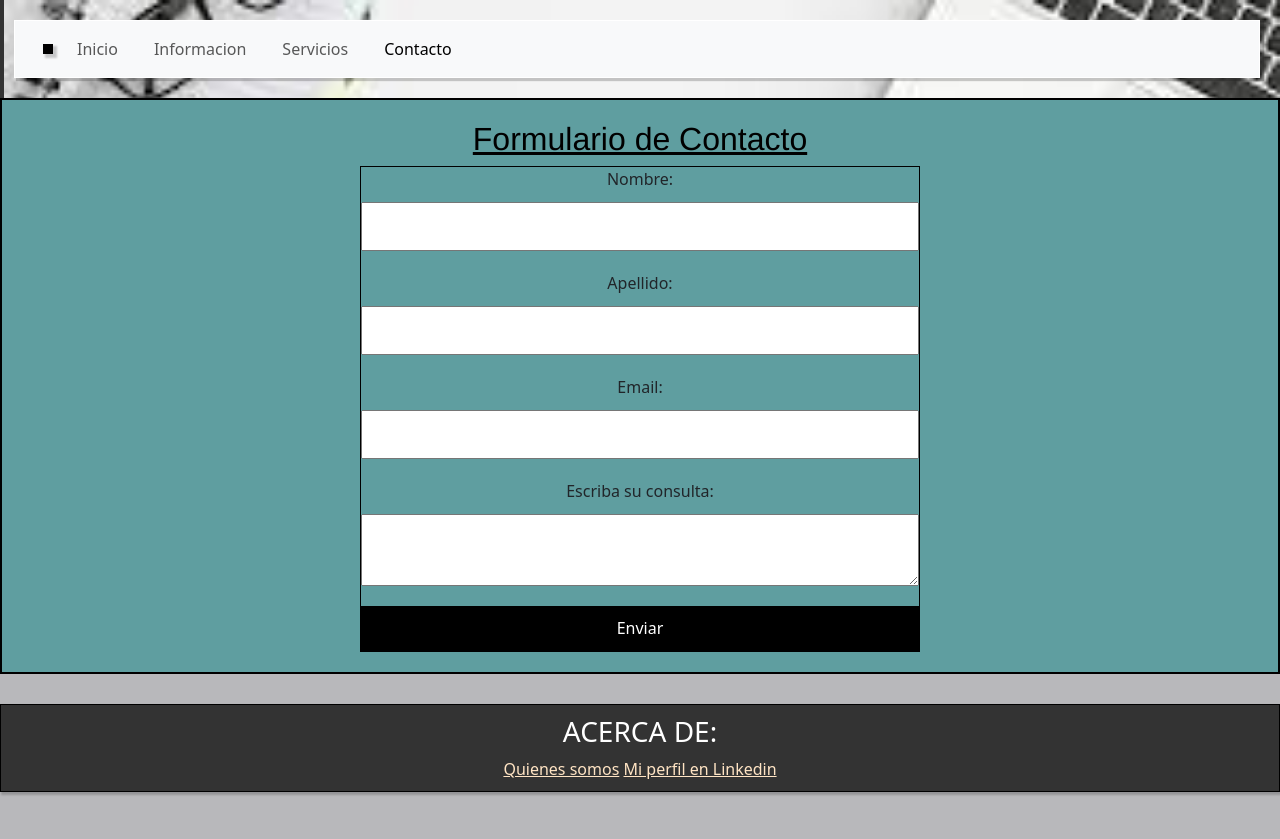
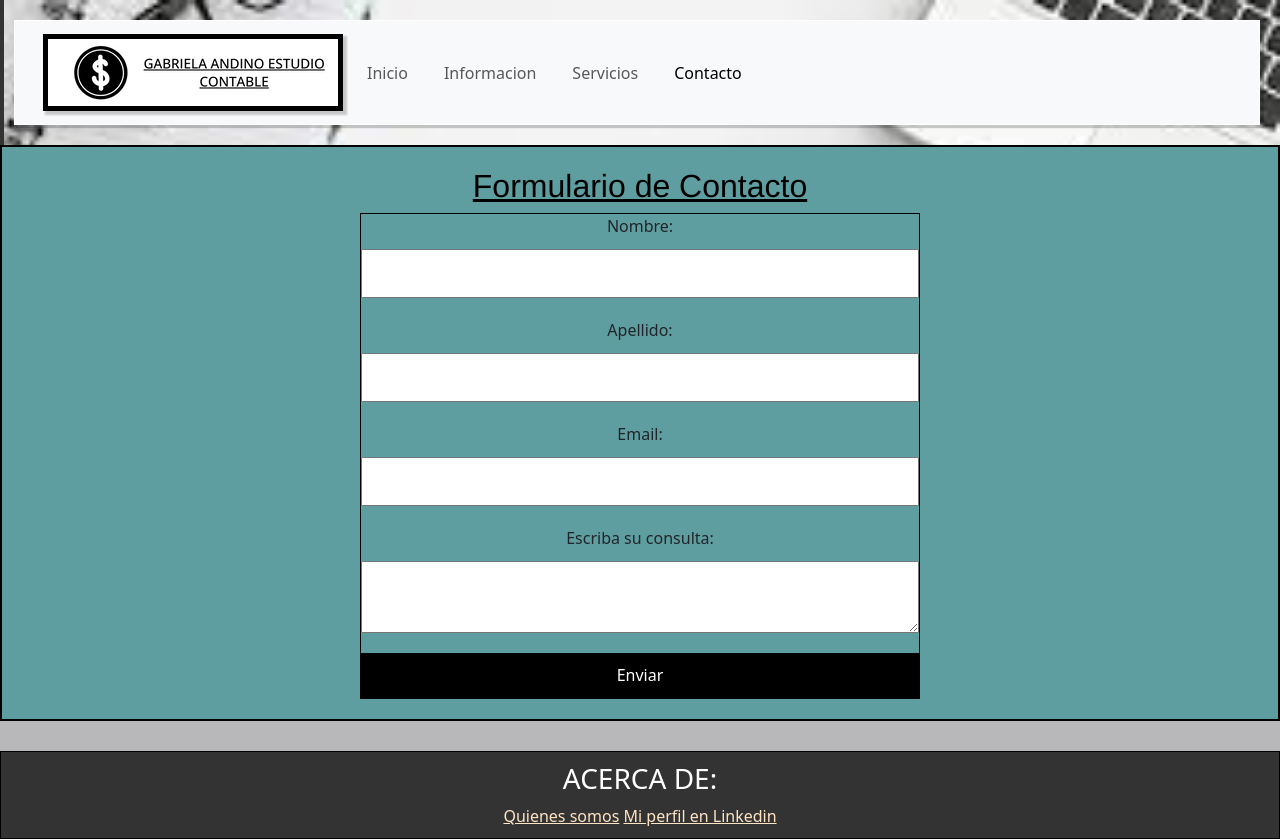
Before and after one commit to caterianomarcio/Proyectofinal, a plain HTML site: page public/views/Contacto.html in a window 1280 px wide. Before the commit the page ends 800 px from the top, so only its background shows below. Drawn offline with nearby package versions, Linux system fonts and the light colour scheme.

Commit message:
*ruta de archivos modificada*

```diff
--- a/public/views/Contacto.html
+++ b/public/views/Contacto.html
@@ -15,7 +15,7 @@
       <nav class="navbar navbar-expand-lg navbar-light bg-light" style="background-color: rgb(205, 219, 214);" style="border: 1px solid black ;" style="font-family: Arial, Helvetica, sans-serif;" style="box-shadow: 5px;">
         <div class="container-fluid">
           <a class="navbar-brand" href="/index.html">
-            <a class="navbar-brand" href="/index.html"> <img src="public/img/icono navbar.png" class="navbutton" alt="">
+            <a class="navbar-brand" href="/index.html"> <img src="../img/icono navbar.png" class="navbutton" alt="">
             </a>  </a>
               <button class="navbar-toggler" type="button" data-bs-toggle="collapse" data-bs-target="#navbarSupportedContent" aria-controls="navbarSupportedContent" aria-expanded="false" aria-label="Toggle navigation">
                 <span class="navbar-toggler-icon"></span>
```
Also changed, not shown: public/views/Descripcion.html (+1 -1 lines), public/views/Servicios.html (+1 -1 lines), public/views/info.html (+1 -1 lines).
